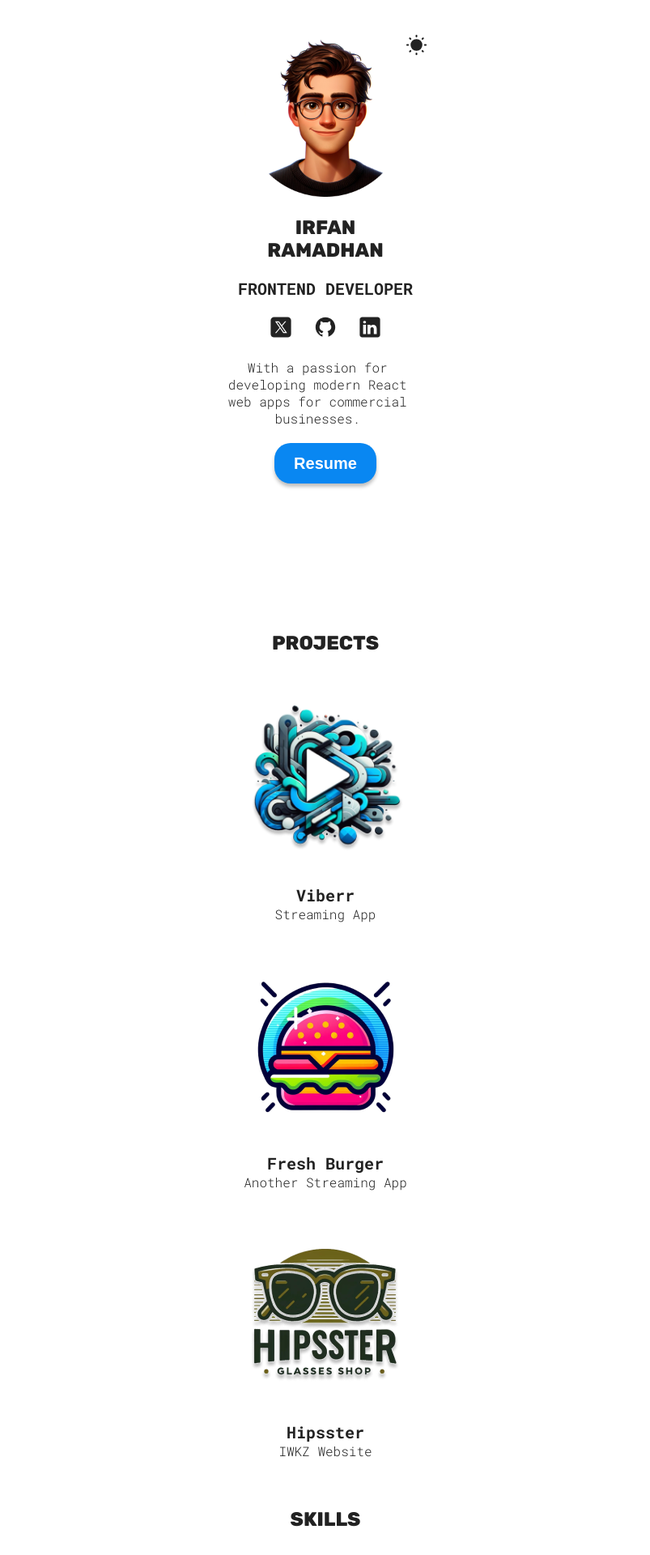
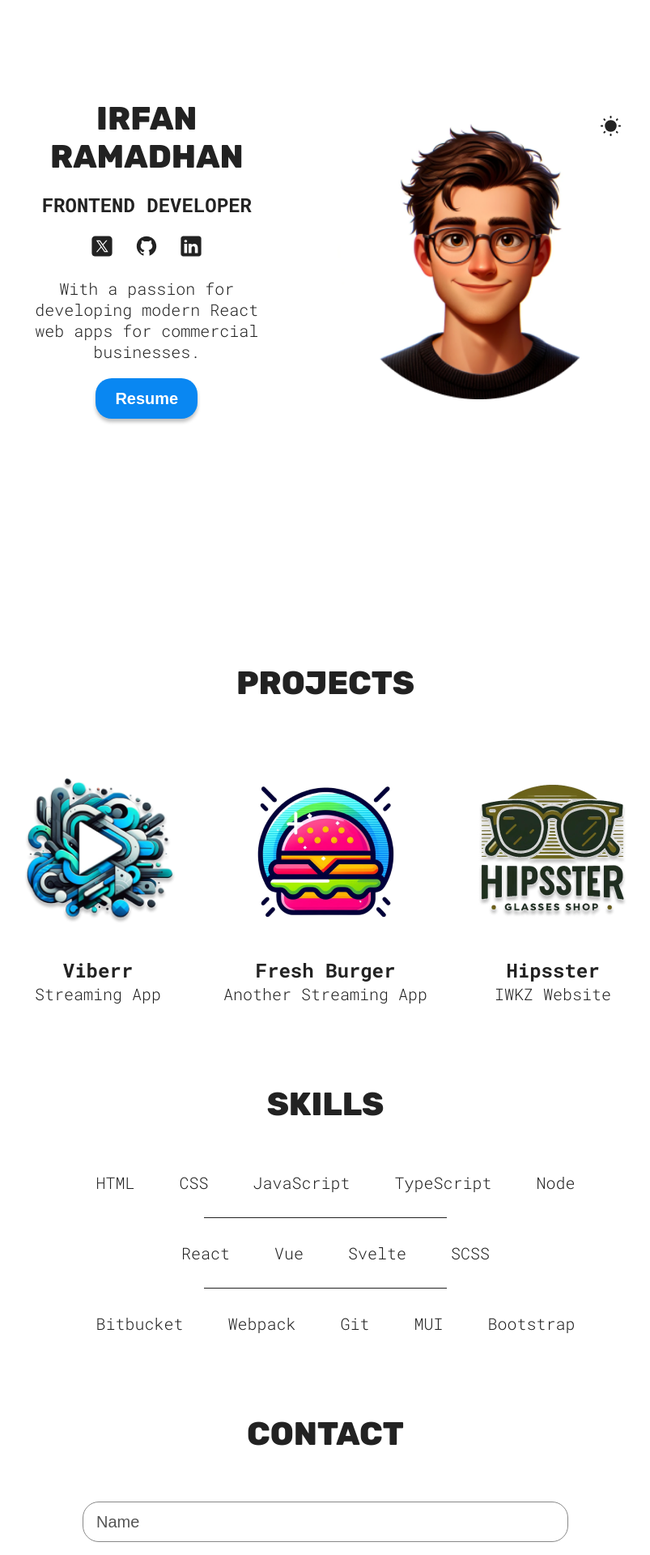
Before and after one commit to Devianirfan/ramadhan-portfolio, a React (Vite) app: page / in a window 1280 px wide. Shown: the part 80-2000 px from the top of the page at 81% size, without its empty margins (238-1041 px from the left). Built offline with nearby package versions, Linux system fonts and the light colour scheme.

Commit message:
finishing styling

```diff
--- a/src/App.css
+++ b/src/App.css
@@ -71,3 +71,36 @@ p {
 .hover {
   cursor: pointer;
 }
+
+@media (width >= 800px) {
+  #root {
+    gap: 100px;
+  }
+  h1 {
+    font-size: 40px;
+  }
+  h2,
+  h3 {
+    font-size: 24px;
+  }
+  p {
+    font-size: 20px;
+  }
+
+  .sectionTitle {
+    margin-bottom: 60px;
+  }
+}
+
+@media (width >= 1400px) {
+  #root {
+    gap: 200px;
+  }
+  h1 {
+    font-size: 48px;
+  }
+
+  .sectionTitle {
+    margin-bottom: 75px;
+  }
+}
--- a/src/sections/Contact/ContactStyles.module.css
+++ b/src/sections/Contact/ContactStyles.module.css
@@ -61,3 +61,21 @@ input[type='submit']:active {
   transform: translateY(2px);
   box-shadow: 0 2px 2px rgba(0, 0, 0, 0.25);
 }
+
+@media (width >= 800px) {
+  textarea,
+  input:not([type='submit']) {
+    width: 600px;
+    font-size: 20px;
+  }
+  form {
+    gap: 40px;
+  }
+}
+
+@media (width >= 1400px) {
+  textarea,
+  input:not([type='submit']) {
+    width: 800px;
+  }
+}
--- a/src/sections/Hero/HeroStyles.module.css
+++ b/src/sections/Hero/HeroStyles.module.css
@@ -74,3 +74,25 @@
   flex-direction: column;
   gap: 20px;
 }
+
+@media (width >= 800px) {
+  .container {
+    flex-direction: row-reverse;
+    align-items: center;
+    justify-content: space-evenly;
+
+    .hero {
+      max-width: 350px;
+      width: 350px;
+    }
+  }
+}
+
+@media (width >= 1400px) {
+  .container {
+    .hero {
+      max-width: 350px;
+      width: 350px;
+    }
+  }
+}
--- a/src/sections/Projects/ProjectsStyles.module.css
+++ b/src/sections/Projects/ProjectsStyles.module.css
@@ -20,11 +20,20 @@
   a:hover {
     transform: scale(1.05);
   }
+}
 
+.projectsContainer {
+  display: flex;
+  flex-direction: column;
+  align-items: center;
+  gap: 30px;
+}
+
+@media (width >= 800px) {
   .projectsContainer {
-    display: flex;
-    flex-direction: column;
-    align-items: center;
-    gap: 30px;
+    flex-direction: row;
+    flex-wrap: wrap;
+    justify-content: space-evenly;
+    padding: 0 30px;
   }
 }
--- a/src/sections/Skills/SkillsStyles.module.css
+++ b/src/sections/Skills/SkillsStyles.module.css
@@ -30,3 +30,19 @@
     margin: 30px auto;
   }
 }
+
+@media (width >= 800px) {
+  .container {
+    .skillList {
+      max-width: fit-content;
+      gap: 30px;
+
+      p {
+        font-size: 20px;
+      }
+    }
+    hr {
+      width: 300px;
+    }
+  }
+}
```
